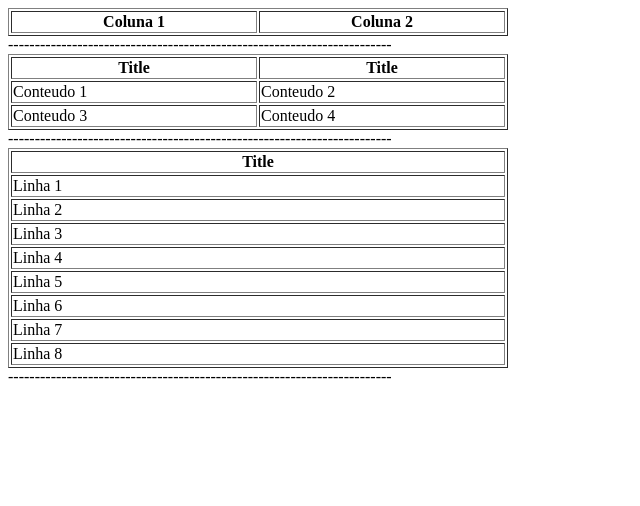
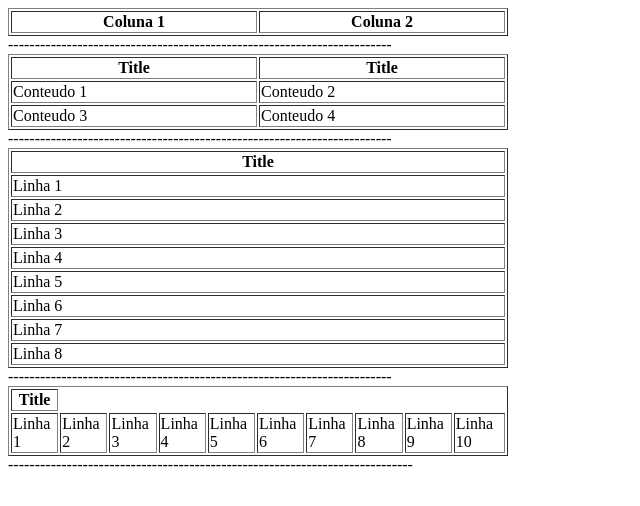
Before and after one commit to CassianeVitoria/projetoweb, a plain HTML site: page index.html in a window 1280 px wide. Shown: the whole page, without its empty margins (0-640 px from the left). Drawn offline with Linux system fonts and the light colour scheme.

Commit message:
Update index.html

```diff
--- a/index.html
+++ b/index.html
@@ -92,3 +92,35 @@
 </html>
 
 ------------------------------------------------------------------------
+<!DOCTYPE html>
+<html lang="pt">
+<head>
+    <meta charset="UTF-8">
+    <title>Tabela Trybe</title>
+</head>
+<body>
+    <table border="1" width="500">
+        <thead>
+            <tr>
+                <th scope="col"> Title  </th>
+            </tr>
+        </thead>
+        <tbody>
+            <tr>
+                <td width="auto">Linha 1</td>
+                <td width="auto">Linha 2</td>
+                <td width="auto">Linha 3</td>
+                <td width="auto">Linha 4</td>
+                <td width="auto">Linha 5</td>
+                <td width="auto">Linha 6</td>
+                <td width="auto">Linha 7</td>
+                <td width="auto">Linha 8</td>
+                <td width="auto">Linha 9</td>
+                <td width="auto">Linha 10</td>
+            </tr>
+        </tbody>
+    </table>
+</body>
+</html>
+
+----------------------------------------------------------------------------
```
